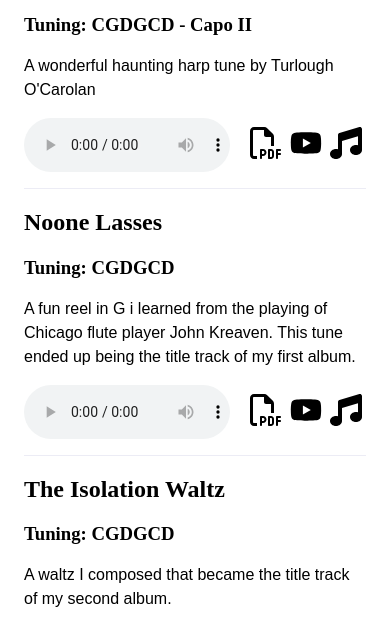
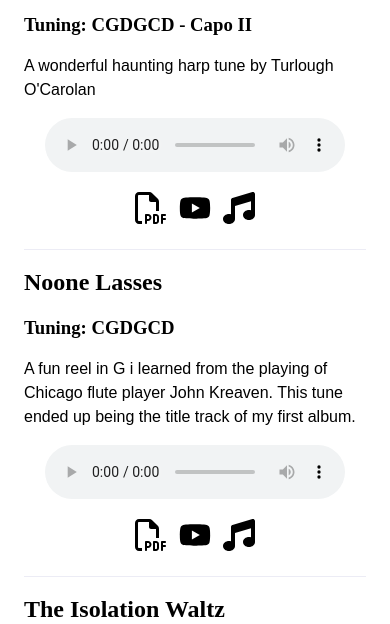
Before and after one commit to AntonEmery/website-rebuild-astro, an Astro site: page /tabs in a window 390 px wide. Shown: the part 810-1434 px from the top of the page. Built offline with nearby package versions, Linux system fonts and the light colour scheme; Astro itself is replaced by a stand-in of ours; a web font is replaced by a local one.

Commit message:
Update tab controls and icons to be responsive

```diff
--- a/src/components/Tabs-Section.astro
+++ b/src/components/Tabs-Section.astro
@@ -33,6 +33,7 @@ import { Tabs } from '../data/tabs';
               Your browser does not support the audio element.
             </audio>
           )}
+          <div class='tabs-icons'>
             <a
               class='icon-link'
               href={tab.notation}
@@ -65,6 +66,7 @@ import { Tabs } from '../data/tabs';
               </a>
             )}
           </div>
+        </div>
       </section>
       <Divider />
     </>
--- a/src/styles/_tabs.scss
+++ b/src/styles/_tabs.scss
@@ -1,12 +1,26 @@
 .tabs {
+  container-name: tabs-container;
+  container-type: inline-size;
   padding-bottom: 1rem;
 
   &__controls {
     display: flex;
     align-items: center;
-  }
 
-  audio {
-    margin-right: 1rem;
+    audio {
+      margin-right: 1rem;
+    }
+
+    @container tabs-container (width <= 500px ) {
+      flex-direction: column;
+
+      .tabs-icons {
+        margin-top: 1rem;
+      }
+
+      audio {
+        margin-right: 0;
+      }
+    }
   }
 }
```
Lines whose indentation alone changed are shown as unchanged.
